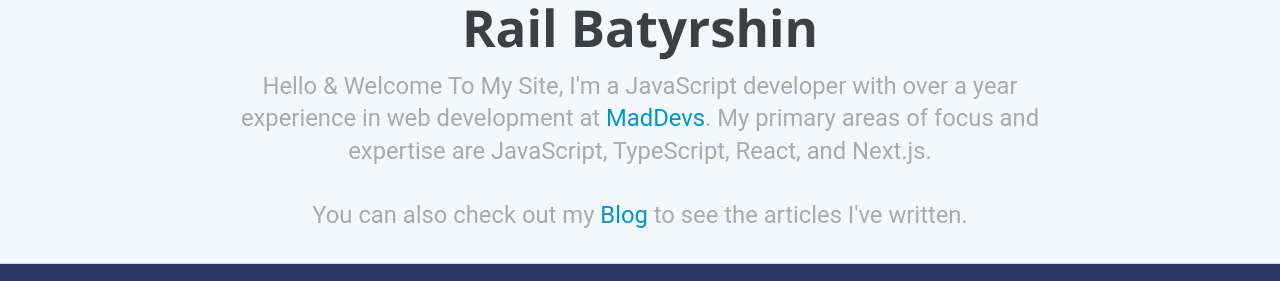
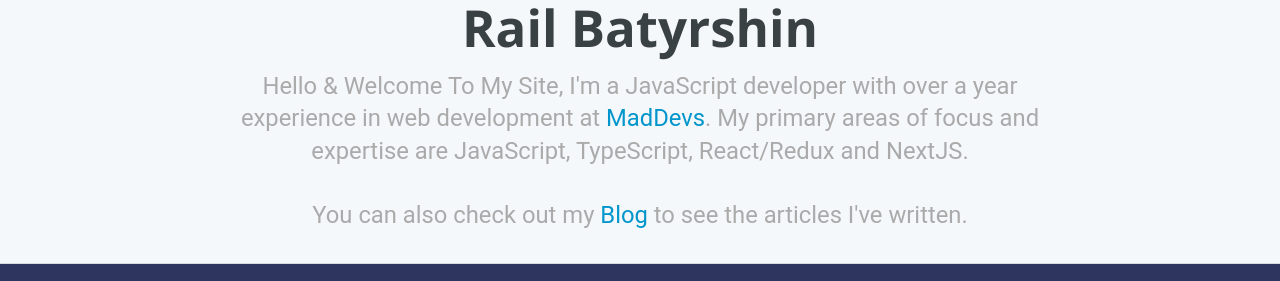
Before and after one commit to TangoPJ/railbatyrshin-web-app, a Next.js app: page / in a window 1280 px wide. Shown: the part 230-511 px from the top of the page. Built offline with nearby package versions, Linux system fonts and the light colour scheme; no server answers.

Commit message:
feat: updated the description on the home page

```diff
--- a/components/header/index.tsx
+++ b/components/header/index.tsx
@@ -29,7 +29,7 @@ const Header: React.FC = () => {
             MadDevs
           </a>
           . My primary areas of focus and expertise are JavaScript, TypeScript,
-          React, and Next.js.
+          React/Redux and NextJS.
           <br />
           <br />
           You can also check out my{' '}
```
